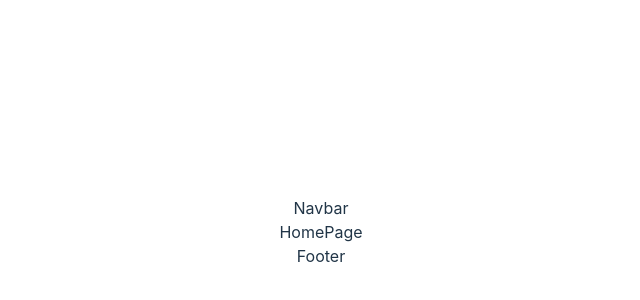
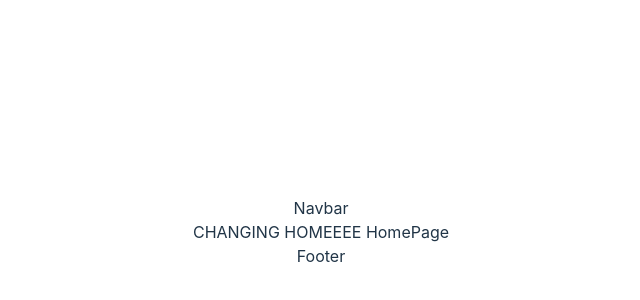
Before and after one commit to fercfmsouza/jokers-burger, a React (Vite) app: page / in a window 1280 px wide. Shown: the part 168-468 px from the top of the page, without its empty margins (319-959 px from the left). Built offline with nearby package versions, Linux system fonts and the light colour scheme.

Commit message:
change home page

```diff
--- a/src/pages/HomePage.jsx
+++ b/src/pages/HomePage.jsx
@@ -1,5 +1,5 @@
 const HomePage = () => {
-  return <div>HomePage</div>;
+  return <div>CHANGING HOMEEEE HomePage</div>;
 };
 
 export default HomePage;
```
